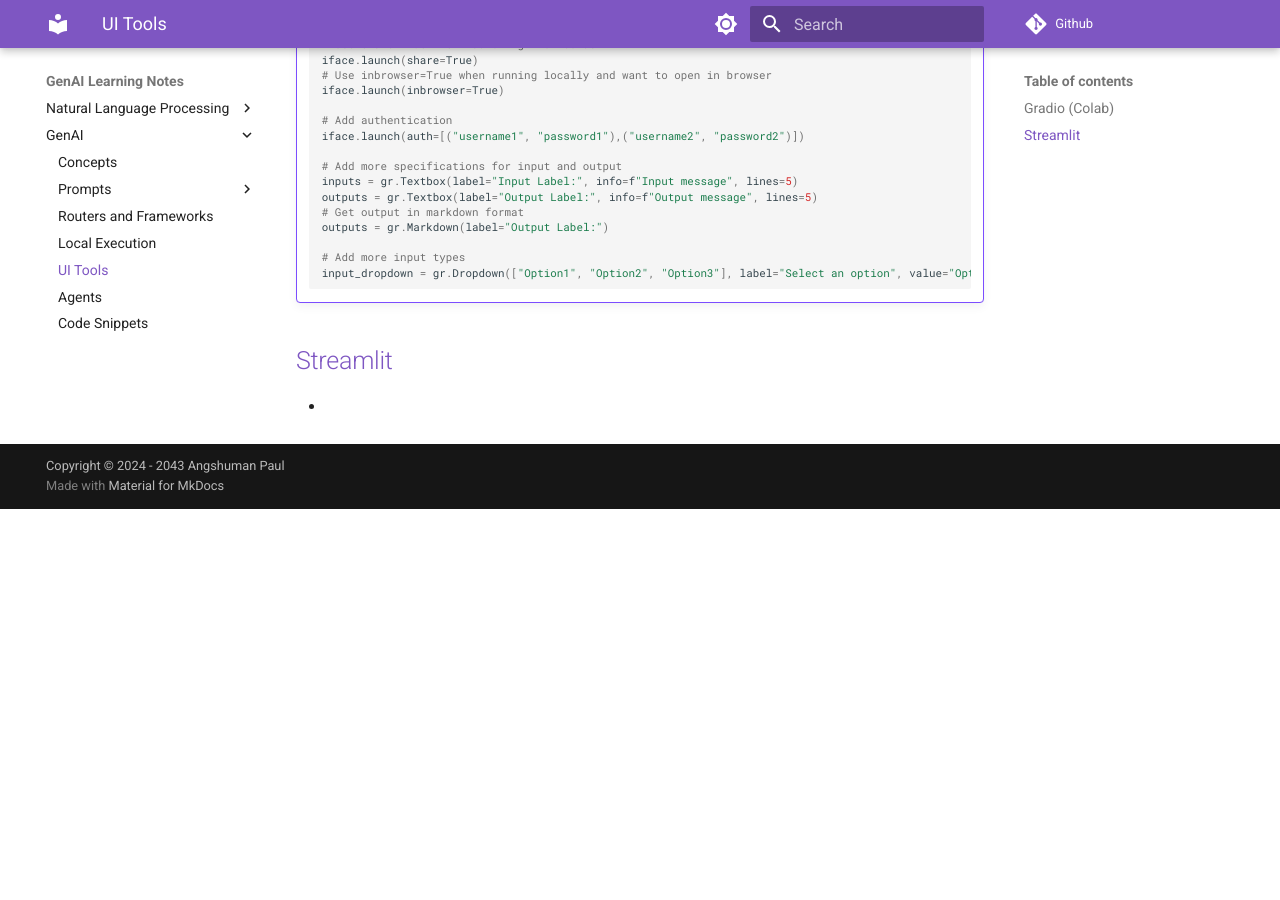
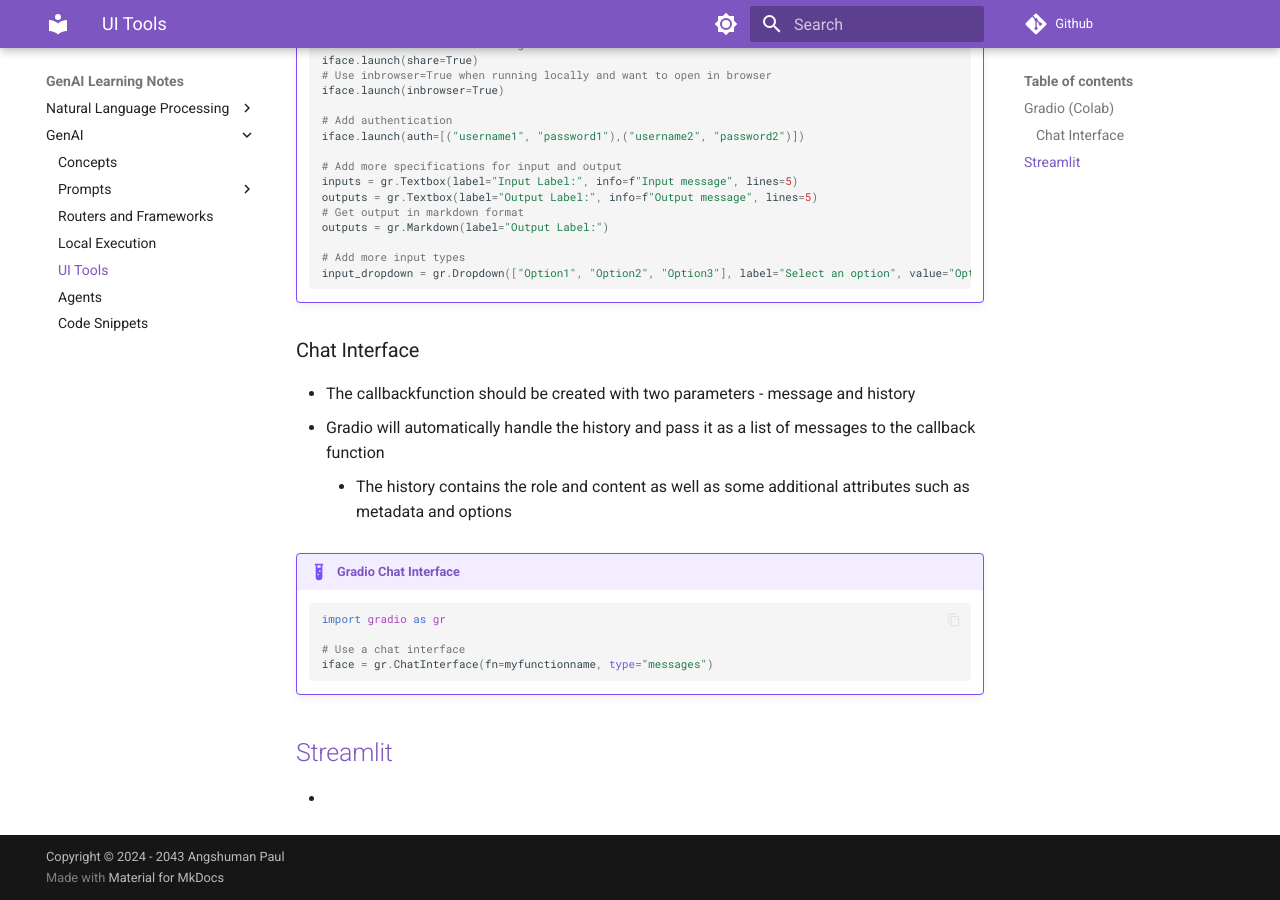
Before and after one commit to paulang1807/learn-genai, an MkDocs documentation site: the page built from docs/ui.md, in a window 1280 px wide and 900 px high, scrolled down 872 px. Built offline with MkDocs 1.6.1 and Material for MkDocs 9.7.7, drawn with Linux system fonts in a browser that asks for light colours; comment, search, counter and statistics services are not loaded; before the commit the page ends 1381 px from its top, so only the background shows below that.

Commit message:
Gradio Chat Interface

````diff
--- a/docs/ui.md
+++ b/docs/ui.md
@@ -42,5 +42,18 @@
     input_dropdown = gr.Dropdown(["Option1", "Option2", "Option3"], label="Select an option", value="Option1")  # value parameter sets default value
     ```
 
+### Chat Interface
+- The callbackfunction should be created with two parameters - message and history
+- Gradio will automatically handle the history and pass it as a list of messages to the callback function
+    - The history contains the role and content as well as some additional attributes such as metadata and options
+
+!!! example "[Gradio Chat Interface](https://colab.research.google.com/drive/1dnXN35xnQbLL1ZC_rY-pigl3nqHFZNqW#scrollTo=k0NNPnHwEr-H)"
+    ```python
+    import gradio as gr
+
+    # Use a chat interface
+    iface = gr.ChatInterface(fn=myfunctionname, type="messages")
+    ```
+
 ## [Streamlit](https://streamlit.io/)
 -
````
Also changed, not shown: README.md (+1 -0 lines), docs/concepts.md (+3 -0 lines).
